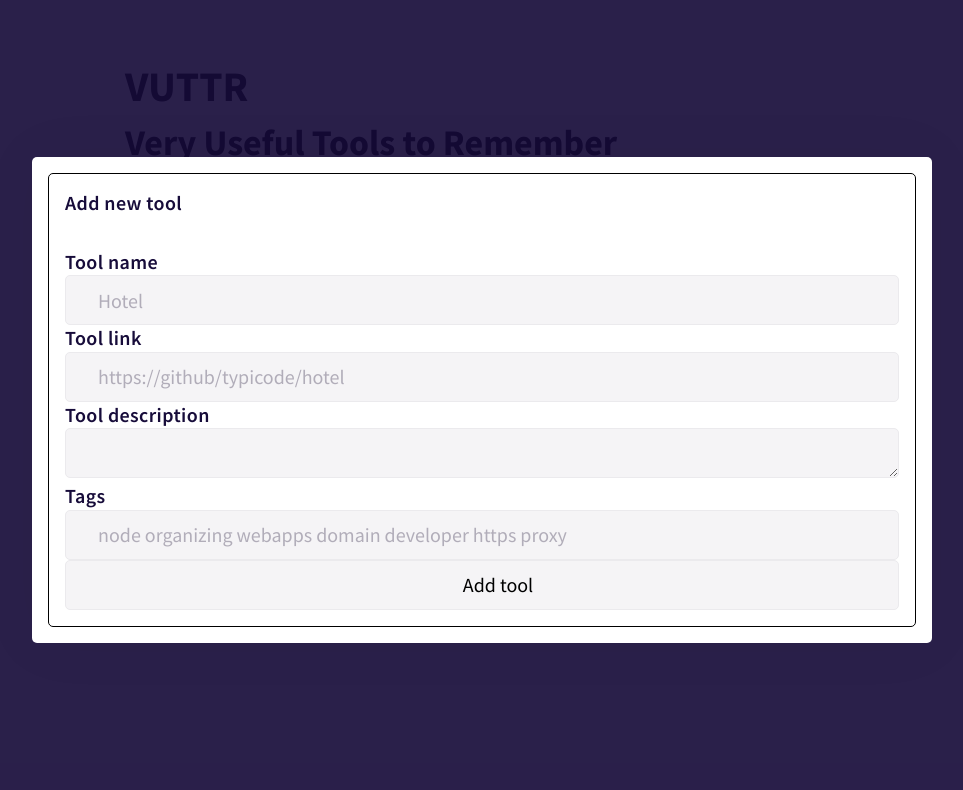
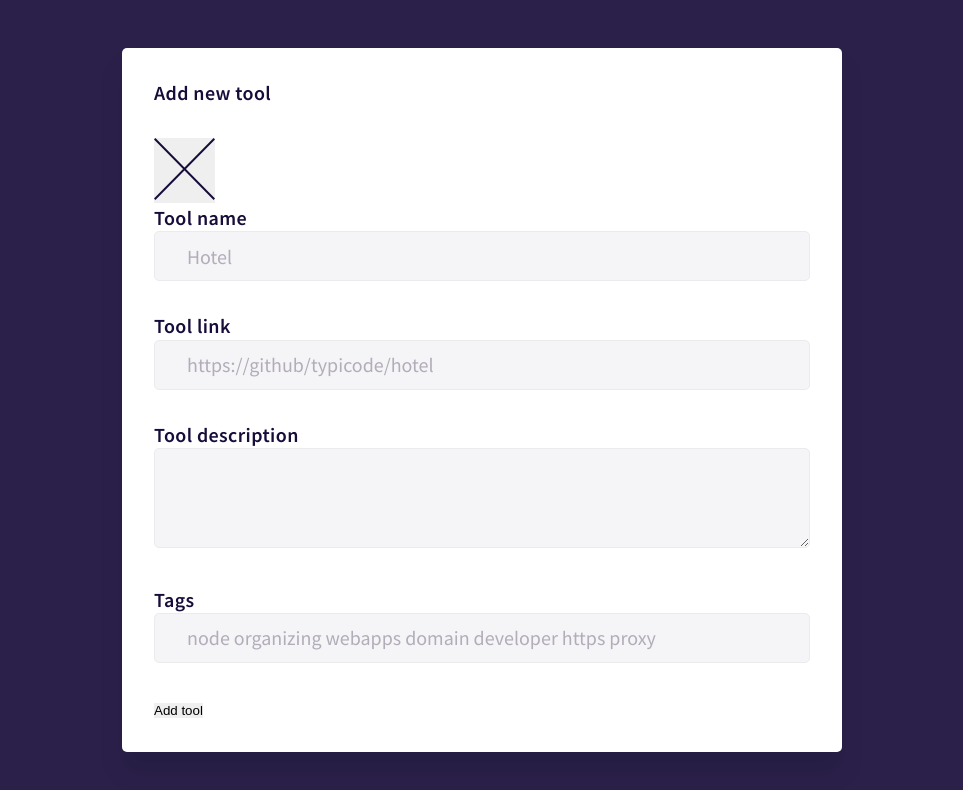
Before and after one commit to IgorTargino/vuttr, a React (Create React App) app: page / in a window 1280 px wide. Shown: the top 790 px of the page, without its empty margins (158-1121 px from the left). Built offline with nearby package versions, Linux system fonts and the light colour scheme.

Commit message:
update: css modal

```diff
--- a/src/components/Modal/index.tsx
+++ b/src/components/Modal/index.tsx
@@ -6,38 +6,43 @@ function Modal() {
       <div className={styles.container}>
         <form action="">
           <fieldset>
+            <header>
               <legend>Add new tool</legend>
-
+              <button>
+                <img src="icon-close.svg" alt="" />
+              </button>
+            </header>
             <div>
-              <label htmlFor="tool-name">Tool name</label>
-              <br />
+              <label>
+                Tool name
                 <input type="text" id="tool-name" placeholder="Hotel" />
+              </label>
             </div>
-
             <div>
-              <label htmlFor="tool-link">Tool link</label>
-              <br />
+              <label>
+                Tool link
                 <input
                   type="url"
                   id="tool-link"
                   placeholder="https://github/typicode/hotel"
                 />
+              </label>
             </div>
-
             <div>
-              <label htmlFor="tool-description">Tool description</label>
-              <br />
-              <textarea name="description" id="description" ></textarea>
+              <label>
+                Tool description
+                <textarea name="description" id="description"></textarea>
+              </label>
             </div>
-
             <div>
-              <label htmlFor="tags">Tags</label>
-              <br />
+              <label>
+                Tags
                 <input
                   type="text"
                   id="tags"
                   placeholder="node organizing webapps domain developer https proxy"
                 />
+              </label>
             </div>
 
             <input type="submit" value="Add tool" />
--- a/src/components/Modal/styles.module.scss
+++ b/src/components/Modal/styles.module.scss
@@ -1,25 +1,27 @@
 @import url('https://fonts.googleapis.com/css2?family=Source+Sans+Pro:wght@400;700&display=swap');
 
 .overlay {
-  background: var(--overlay);
+  display: flex;
+  justify-content: center;
+  align-items: center;
+
   position: fixed;
   top: 0;
   bottom: 0;
   left: 0;
   right: 0;
 
-  display: flex;
-  justify-content: center;
-  align-items: center;
+  background: var(--overlay);
 }
 
 .container {
-  width: 45em;
+  width: 720px;
   padding: 1rem;
 
   border-radius: 5px;
 
   box-shadow: 0 0 60px rgba(0, 0, 0, 0.05);
+  box-shadow: 0rem 1.25rem 1.5rem #0000001A;
   background: var(--white);
 }
 
@@ -28,7 +30,6 @@ form {
   padding: 1rem;
 
   border-radius: 5px;
-  border: 1px solid #000;
 
   background-color: var(--white);
 }
@@ -46,29 +47,27 @@ legend {
   padding-bottom: 2rem;
 }
 
-input, textarea {
+input[type=text], input[type=url], textarea {
   width: 100%;
   height: 50px;
   // padding-top: 1rem;
   // padding-bottom: 1rem;
   padding-left: 2rem;
+  margin-bottom: 2rem;
 
   border-radius: 5px;
 
   font-family: 'Source Sans Pro', sans-serif;
   font-size: 1.25rem;
 
-  background-color: red;
+  background-color: var(--bgInput);
   border: 1px solid #EBEAED;
 
   color: #000;
 
-  &:empty {
-   background-color: var(--bgInput);
-  }
-
   &::placeholder {
     color: #B1ADB9;
+
   }
 
   &:focus {
@@ -80,6 +79,11 @@ input, textarea {
       color: #8F8A9B;
     }
   }
+}
 
+textarea {
+  width: 100%;
+  height: 100px;
 
+  padding-top: 1rem;
 }
```
Lines whose indentation alone changed are shown as unchanged.
